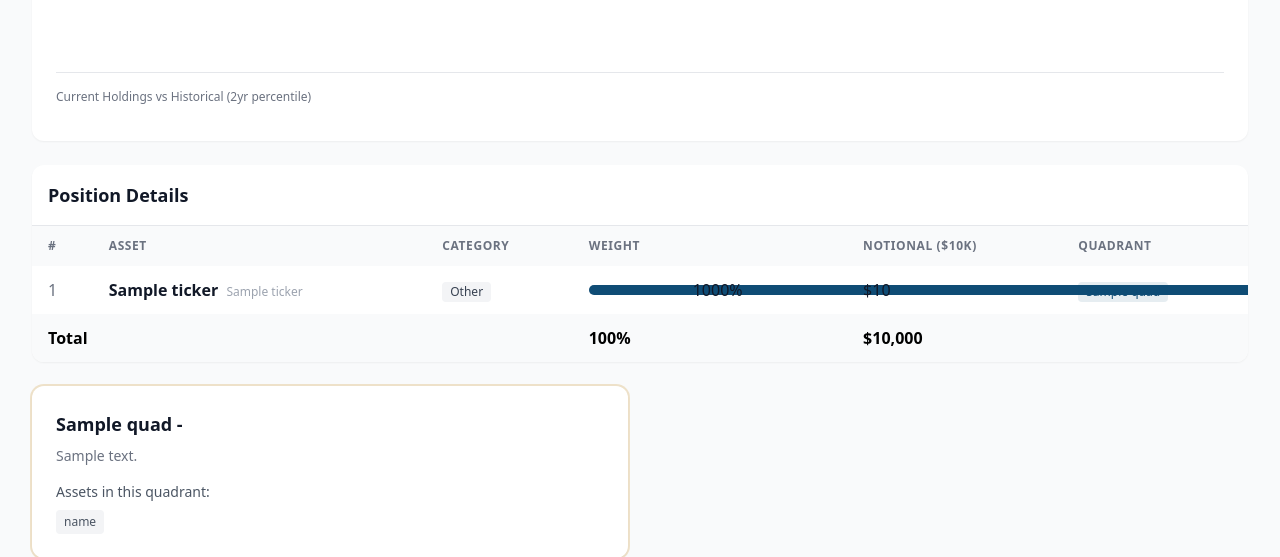
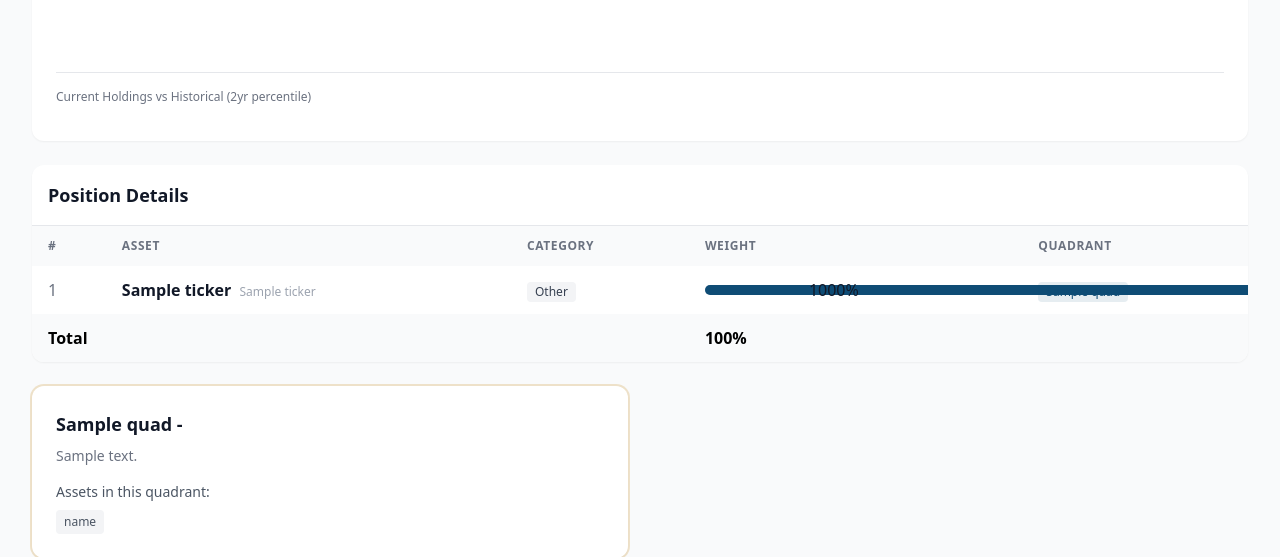
Before and after one commit to jwos1233/macro_dashboard.py, a Python web app: template app/templates/dashboard/allocation.html in a window 1280 px wide. Shown: the part 1048-1605 px from the top of the page. Run offline with Jinja, Linux system fonts and the light colour scheme; the template is opened without the code that fills it: most values are stand-ins (such as "Sample title", 1, 10 or a date in 2020); some libraries are stand-ins or nearby versions.

Commit message:
Remove Notional column from Allocation page Position Details table

```diff
--- a/app/templates/dashboard/allocation.html
+++ b/app/templates/dashboard/allocation.html
@@ -171,7 +171,6 @@
                         <th class="px-4 py-3">Asset</th>
                         <th class="px-4 py-3">Category</th>
                         <th class="px-4 py-3">Weight</th>
-                        <th class="px-4 py-3">Notional ($10k)</th>
                         <th class="px-4 py-3">Quadrant</th>
                     </tr>
                 </thead>
@@ -205,9 +204,6 @@
                                 <span class="font-medium text-gray-900 dark:text-white">{{ (pos.weight * 100)|round(2) }}%</span>
                             </div>
                         </td>
-                        <td class="px-4 py-3 font-medium text-gray-900 dark:text-white">
-                            ${{ "{:,.0f}".format(pos.notional_10k) }}
-                        </td>
                         <td class="px-4 py-3">
                             {% for quad in pos.quadrants %}
                             <span class="inline-flex items-center px-2 py-0.5 rounded text-xs font-medium mr-1
@@ -226,7 +222,6 @@
                     <tr class="font-semibold">
                         <td class="px-4 py-3" colspan="3">Total</td>
                         <td class="px-4 py-3">{{ (signals.total_leverage * 100)|round(1) }}%</td>
-                        <td class="px-4 py-3">${{ "{:,.0f}".format(signals.total_leverage * 10000) }}</td>
                         <td class="px-4 py-3"></td>
                     </tr>
                 </tfoot>
```
